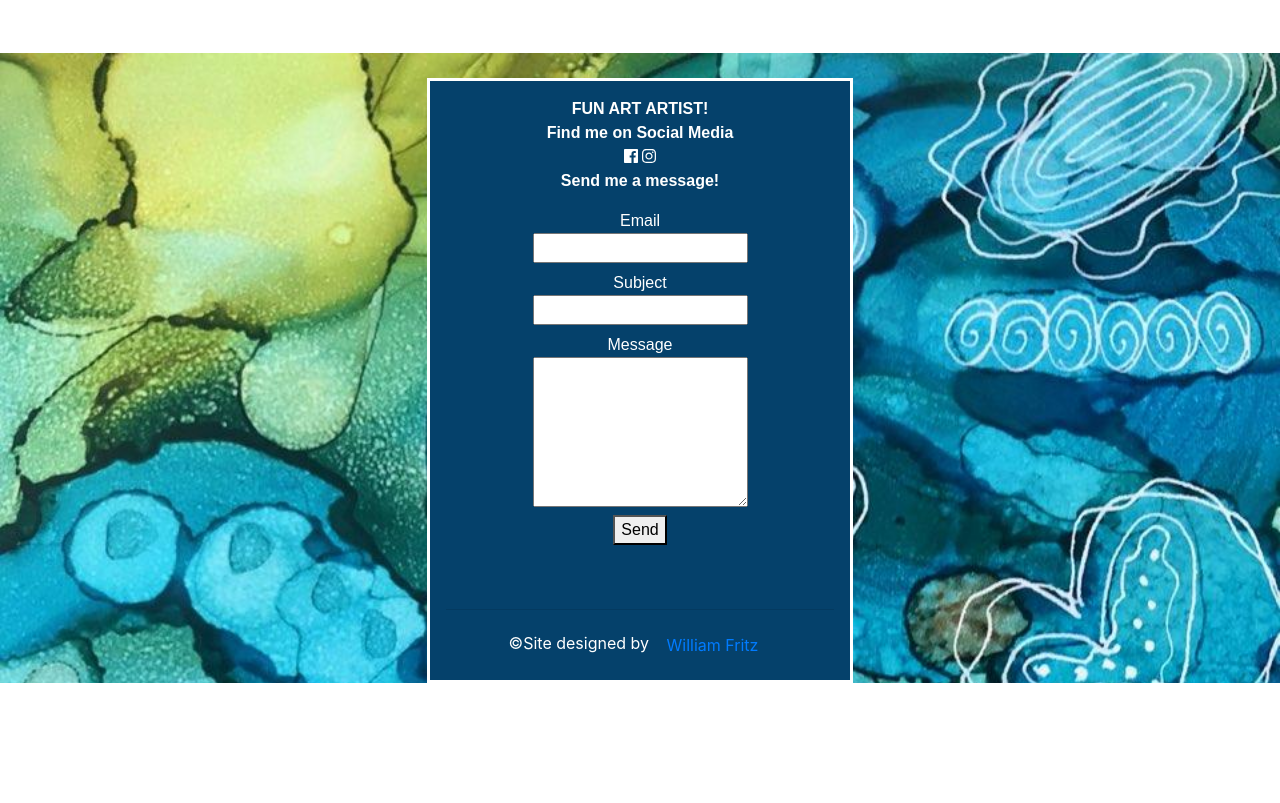
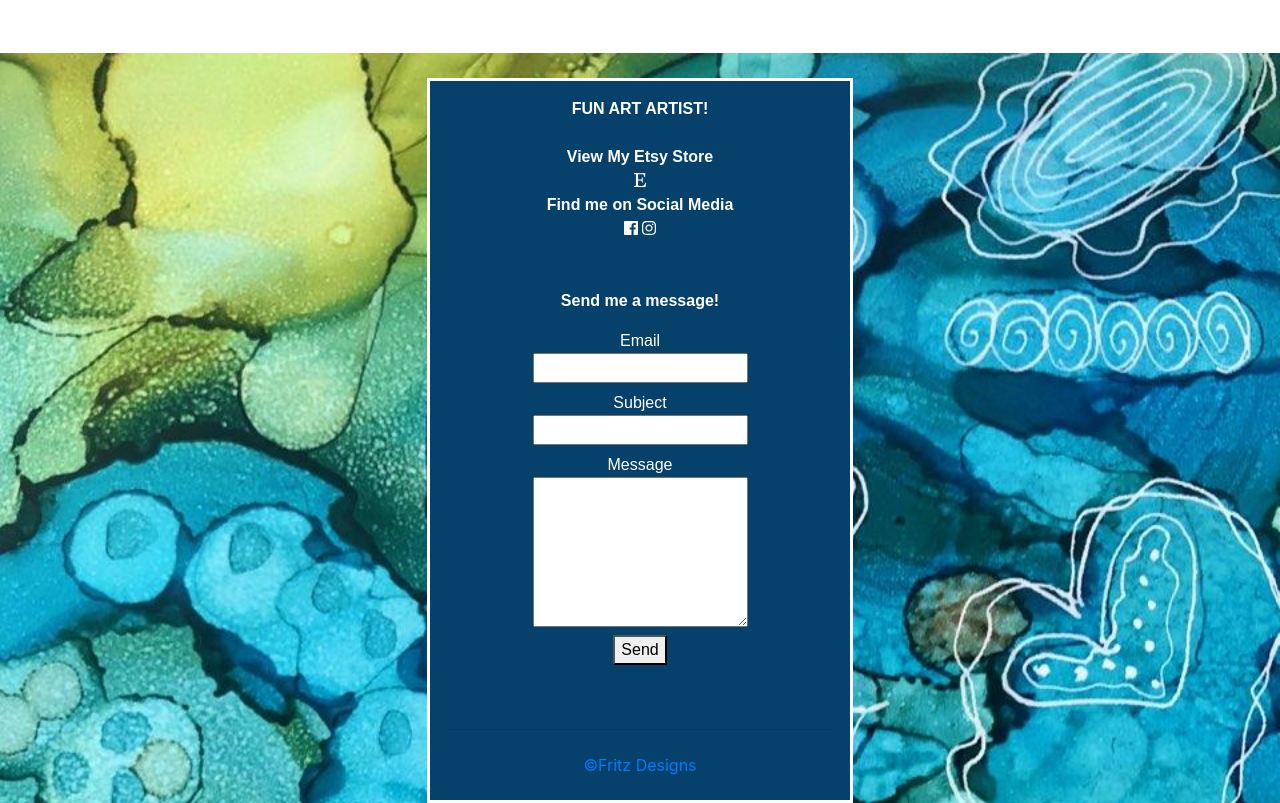
Before and after one commit to Wfritz5/sandy, a plain HTML site: page index.html in a window 1280 px wide. Shown: the part 1290-2093 px from the top of the page. Before the commit the page ends 1973 px from the top, so only its background shows below. Drawn offline with Linux system fonts and the light colour scheme; a web font is replaced by a local one.

Commit message:
updating etsy

```diff
--- a/index.html
+++ b/index.html
@@ -61,7 +61,9 @@
 
             <h2>Sandy Fritz</h2>
             <h3>FUN Art Artist</h3>
-            <a class="btn btn-light btn-lg" href="#gallery">View FUN ART Gallery</a>
+            <a class="btn btn-light btn-lg" href="#gallery">FUN Art Gallery</a>
+            <a class="btn btn-light btn-lg" href="https://www.etsy.com/shop/SandyFUNart">FUN Art Etsy Store</a>
+
         </div>
     </div>
     <!--End Landing Home Page-->
@@ -173,13 +175,16 @@
         <div class="col-md-4 text-center" id=socialmedia>
             <!-- <img src="#FUNARTistPICTURE"> -->
             <p><strong>FUN ART ARTIST!<br>
+                    <br>View My Etsy Store<br>
+                    <a href="https://www.etsy.com/SandyFUNart" target="_blank">
+                        <i class="fab fa-etsy" style="color:white" id="smlinks"></i></a><br>
                     Find me on Social Media</strong><br>
                 <a href="https://www.facebook.com/funartbysandy" target="_blank">
                     <i class="fab fa-facebook" style="color:white" id="smlinks"></i></a>
                 <!-- <a href="https://twitter.com/FunArtBySandy" target="_blank">
                     <i class="fab fa-twitter" style="color:white" id="smlinks"></i></a> -->
                 <a href="https://www.instagram.com/sandyfunart/?hl=en" target="_blank">
-                    <i class="fab fa-instagram" style="color:white" id="smlinks"></i></a><br>
+                    <i class="fab fa-instagram" style="color:white" id="smlinks"></i></a><br><br><br>
                 <strong>Send me a message!</strong>
             </p>
             <!--Start of the Contact Info-->
@@ -194,8 +199,8 @@
                 </form>
             </div>
             <br><br>
-            <hr class="socket">&copy;Site designed by <a href="http://www.williamhenryfritz.com" class="btn btn-link"
-                target="_blank">William Fritz</a>
+            <hr class="socket"><a href="http://www.fritzdesigns.com" class="btn btn-link" target="_blank">&copy;Fritz
+                Designs</a>
         </div>
         <div class="col-md-4"></div>
     </div>
--- a/style.css
+++ b/style.css
@@ -12,7 +12,6 @@ a:hover {
 
 
 /* Need to work on media queries */
-
 
 .navbar {
     font-family: 'Gochi Hand', cursive;
@@ -149,3 +148,5 @@ p {
     font-family: 'Aclonica', sans-serif;
 
 }
+
+;
```
Also changed, not shown: collage.html (+2 -2 lines), commissions.html (+2 -2 lines), funart.html (+2 -2 lines), inks.html (+2 -2 lines), poles.html (+2 -2 lines), towns.html (+2 -2 lines).
